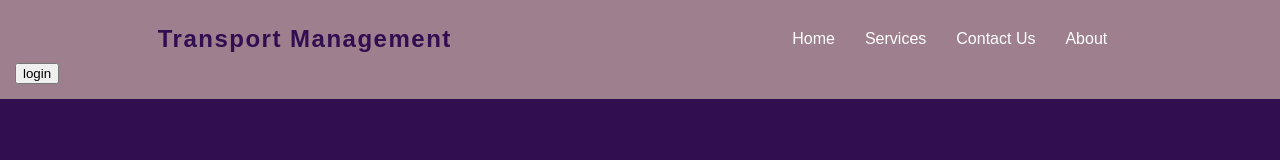
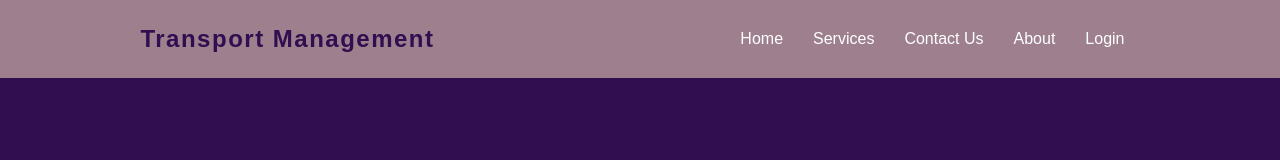
Before and after one commit to Praveenchoudari01/Transport-management-project, a plain HTML site: page index.html in a window 1280 px wide. Drawn offline with Linux system fonts and the light colour scheme.

```diff
--- a/index.html
+++ b/index.html
@@ -18,12 +18,10 @@
                         <li><a href="#">Services</a></li>
                         <li><a href="#">Contact Us</a></li>
                         <li><a href="#">About</a></li>
+                        <li><a href="#">Login</a></li>
                     </ul>
                 </div>
             </nav>
-            <div class="user-login">
-                <button>login</button>
-            </div>
     </header>
 </body>
 </html>
```
